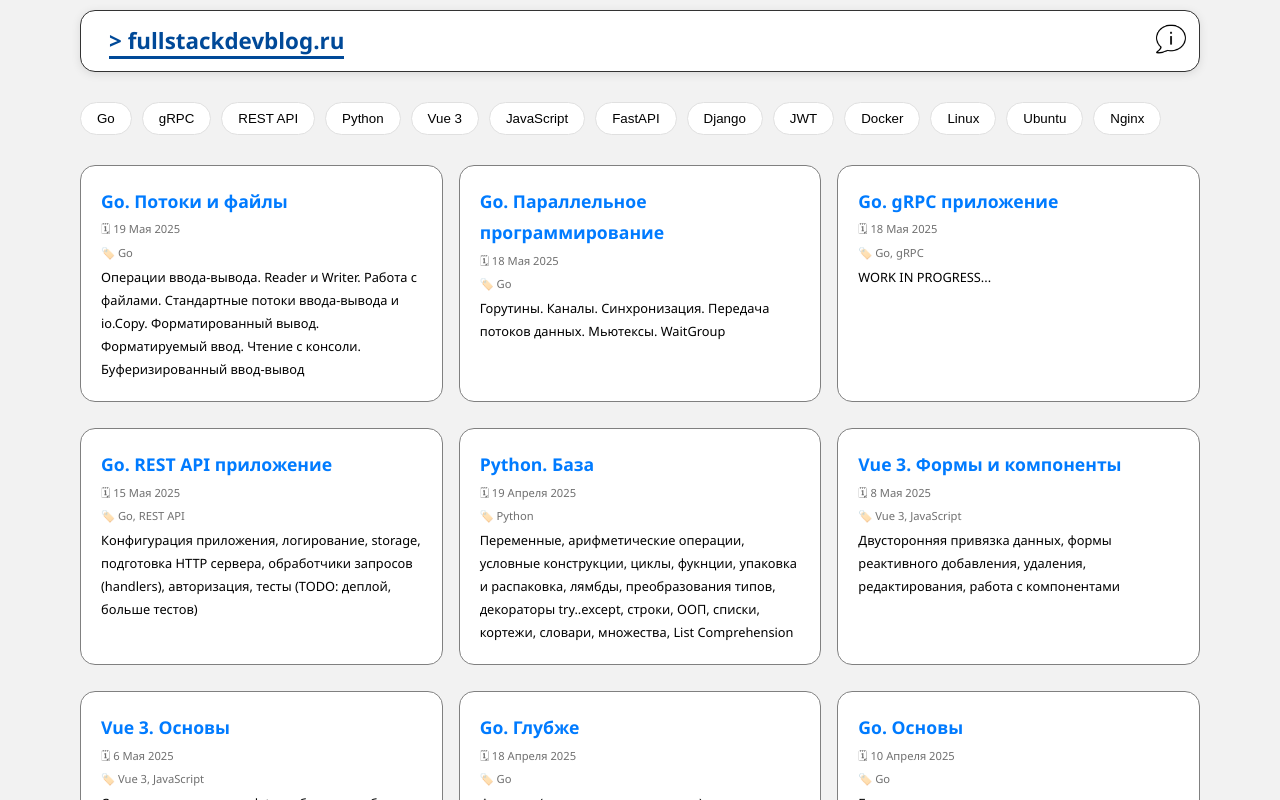
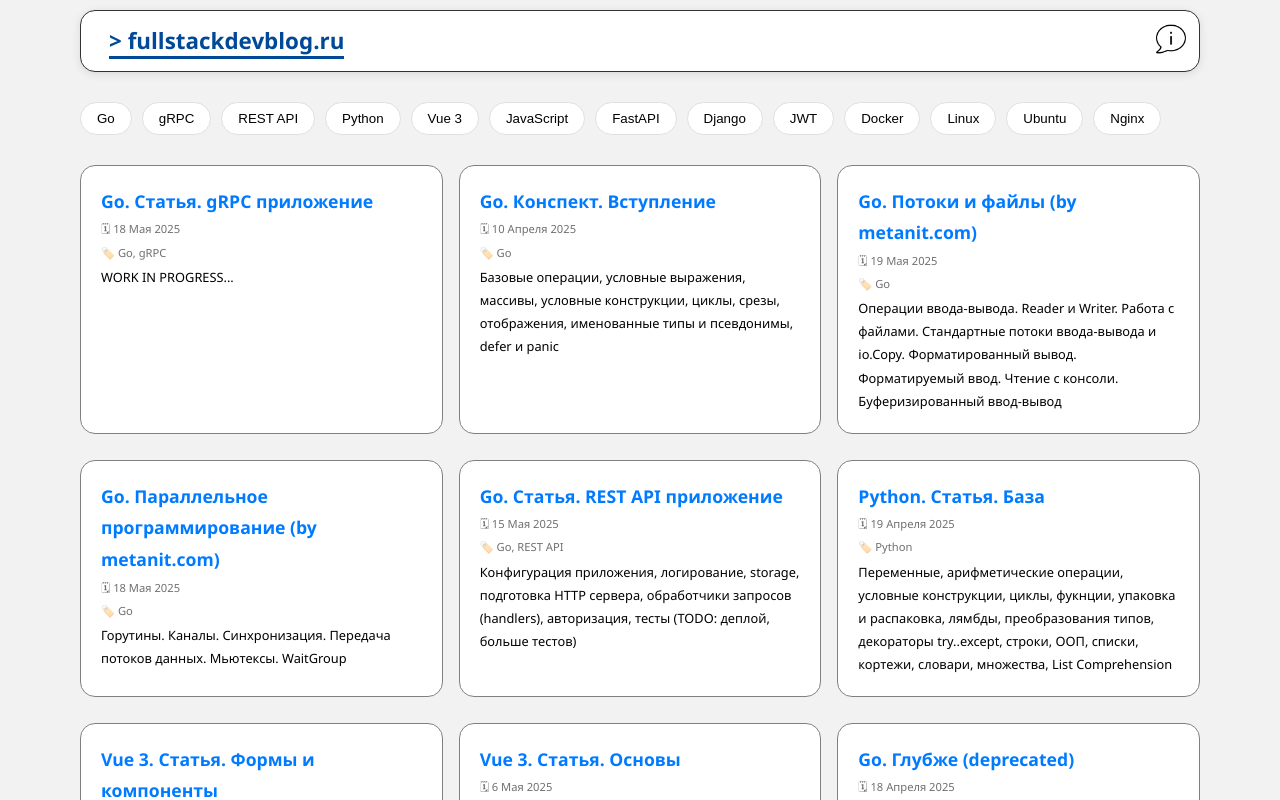
Before and after one commit to artemmj/mysite_frontend_vue, a Vue app: page / in a window 1280 px wide. Shown: the top 800 px of the page. Built offline with nearby package versions, Linux system fonts and the light colour scheme.

Commit message:
Итерация

```diff
--- a/public/articles/go_intro.html
+++ b/public/articles/go_intro.html
@@ -1,5 +1,5 @@
 
-<h3 class="article-title">Go. Вступление</h3>
+<h3 class="article-title">Go. Конспект. Вступление</h3>
 <div class="article-meta">
     <span>🗓 23 Мая 2025</span>
     <span>🏷️ Go</span>
--- a/src/components/AppAbout.vue
+++ b/src/components/AppAbout.vue
@@ -3,8 +3,8 @@
         <p>Добро пожаловать на сайт <b>fullstackdevblog.ru</b> - по сути техно- кодо- программистский блог (громко сказано), который запустился в марте-апреле 2025 года. По факту - живой архив моих знаний, заметок, конспектов, шпаргалок и т.п., который растёт вместе со мной.</p><br>
         <p><b>TODO:</b></p>
         <ul>
+            <li>🛠️ <b>Go: </b>Статья про поднятие сервера gRPC API</li>
             <li>📝 <b>Go: </b>Конспект по структуре программы в книге Язык программирования Go, Донован и Керниган.</li>
-            <li>📝 <b>Go: </b>Статья про поднятие сервера gRPC API</li>
             <li>📝 <b>Vue 3: </b>Статья с примером простого приложения</li>
             <li>📝 <b>JavaScript (?)</b></li>
             <br><hr><br>
--- a/src/views/HomeView.vue
+++ b/src/views/HomeView.vue
@@ -13,9 +13,25 @@ import ArticleList from '../components/ArticleList.vue';
 // Моковые данные (можно заменить на запрос к API)
 const articles = ref([
 {
+    id: 13,
+    filename: "go_grpc.html",
+    title: "Go. Статья. gRPC приложение",
+    date: "18 Мая 2025",
+    tags: "Go, gRPC",
+    short_content: "WORK IN PROGRESS...",
+},
+{
+    id: 6,
+    filename: "go_intro.html",
+    title: "Go. Конспект. Вступление",
+    date: "10 Апреля 2025",
+    tags: "Go",
+    short_content: "Базовые операции, условные выражения, массивы, условные конструкции, циклы, срезы, отображения, именованные типы и псевдонимы, defer и panic",
+},
+{
     id: 15,
     filename: "go_io.html",
-    title: "Go. Потоки и файлы",
+    title: "Go. Потоки и файлы (by metanit.com)",
     date: "19 Мая 2025",
     tags: "Go",
     short_content: "Операции ввода-вывода. Reader и Writer. Работа с  файлами. Стандартные потоки ввода-вывода и io.Copy. Форматированный вывод. Форматируемый ввод. Чтение с консоли. Буферизированный ввод-вывод",
@@ -23,23 +39,15 @@ const articles = ref([
 {
     id: 14,
     filename: "go_async.html",
-    title: "Go. Параллельное программирование",
+    title: "Go. Параллельное программирование (by metanit.com)",
     date: "18 Мая 2025",
     tags: "Go",
     short_content: "Горутины. Каналы. Синхронизация. Передача потоков данных. Мьютексы. WaitGroup",
 },
 {
-    id: 13,
-    filename: "go_grpc.html",
-    title: "Go. gRPC приложение",
-    date: "18 Мая 2025",
-    tags: "Go, gRPC",
-    short_content: "WORK IN PROGRESS...",
-},
-{
     id: 12,
     filename: "go_rest_api.html",
-    title: "Go. REST API приложение",
+    title: "Go. Статья. REST API приложение",
     date: "15 Мая 2025",
     tags: "Go, REST API",
     short_content: "Конфигурация приложения, логирование, storage, подготовка HTTP сервера, обработчики запросов (handlers), авторизация, тесты (TODO: деплой, больше тестов)",
@@ -47,7 +55,7 @@ const articles = ref([
 {
     id: 8,
     filename: "python_base.html",
-    title: "Python. База",
+    title: "Python. Статья. База",
     date: "19 Апреля 2025",
     tags: "Python",
     short_content: "Переменные, арифметические операции, условные конструкции, циклы, фукнции, упаковка и распаковка, лямбды, преобразования типов, декораторы try..except, строки, ООП, списки, кортежи, словари, множества, List Comprehension",
@@ -55,7 +63,7 @@ const articles = ref([
 {
     id: 11,
     filename: "vuejs_forms_comps.html",
-    title: "Vue 3. Формы и компоненты",
+    title: "Vue 3. Статья. Формы и компоненты",
     date: "8 Мая 2025",
     tags: "Vue 3, JavaScript",
     short_content: "Двусторонняя привязка данных, формы реактивного добавления, удаления, редактирования, работа с компонентами",
@@ -63,26 +71,18 @@ const articles = ref([
 {
     id: 10,
     filename: "vuejs_base.html",
-    title: "Vue 3. Основы",
+    title: "Vue 3. Статья. Основы",
     date: "6 Мая 2025",
     tags: "Vue 3, JavaScript",
     short_content: "Структура компонента, data, работа с атрибутами, v-bind, методы, обработчики событий, v-on, data внутри методов, вычисляемые свойства, модификаторы событий, показ по условию, v-if, v-else, v-show, v-for, перебор массивов, стилизация",
 },
 {
     id: 7,
-    filename: "go_deep.html",
-    title: "Go. Глубже",
+    filename: "go_prog_struct.html",
+    title: "Go. Глубже (deprecated)",
     date: "18 Апреля 2025",
     tags: "Go",
     short_content: "Функции (параметры, возврат, тип), указатели, структуры, методы, интерфейсы, полиморфизм",
-},
-{
-    id: 6,
-    filename: "go_base.html",
-    title: "Go. Основы",
-    date: "10 Апреля 2025",
-    tags: "Go",
-    short_content: "Базовые операции, условные выражения, массивы, условные конструкции, циклы, срезы, отображения, именованные типы и псевдонимы, defer и panic",
 },
 {
     id: 9,
```
Also changed, not shown: public/articles/go_grpc.html (+13 -2 lines), src/assets/logo.png (deleted).
